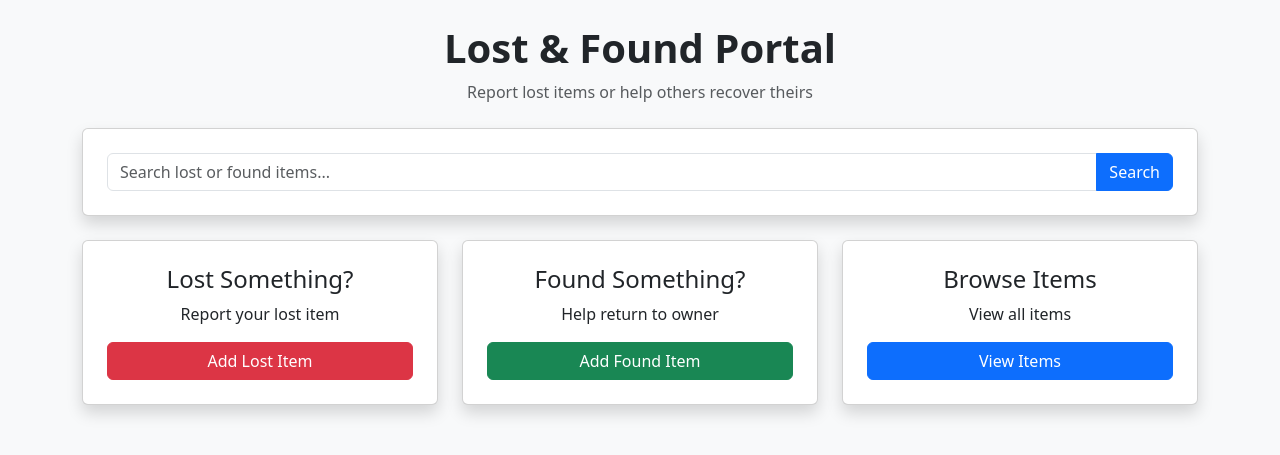
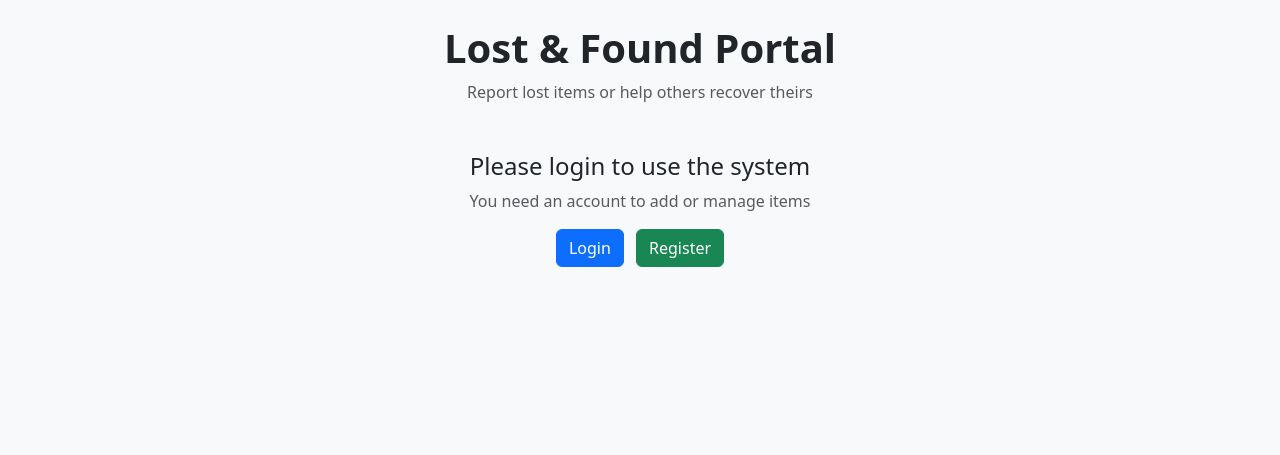
Before and after one commit to avimalliksaikat/Lost-Found, a Django app: page / in a window 1280 px wide. Shown: the part 56-511 px from the top of the page. Run offline with Django 5.2, Linux system fonts and the light colour scheme.

Commit message:
Update home.html

```diff
--- a/lostfound_site/lostfound/templates/home.html
+++ b/lostfound_site/lostfound/templates/home.html
@@ -6,6 +6,9 @@
     <h1 class="fw-bold">Lost & Found Portal</h1>
     <p class="text-muted">Report lost items or help others recover theirs</p>
 </div>
+
+<!-- Search is available for everyone -->
+{% if user.is_authenticated %}
 
 <div class="card shadow p-4 mb-4">
     <form action="/search/" method="get">
@@ -16,6 +19,11 @@
     </form>
 </div>
 
+{% endif %}
+
+{% if user.is_authenticated %}
+
+<!-- Logged-in users -->
 <div class="row text-center">
 
     <div class="col-md-4">
@@ -44,4 +52,16 @@
 
 </div>
 
+{% else %}
+
+<!-- Logged-out users -->
+<div class="text-center mt-5">
+    <h4>Please login to use the system</h4>
+    <p class="text-muted">You need an account to add or manage items</p>
+    <a href="/login/" class="btn btn-primary me-2">Login</a>
+    <a href="/register/" class="btn btn-success">Register</a>
+</div>
+
+{% endif %}
+
 {% endblock %}
```
Lines whose indentation alone changed are shown as unchanged.
